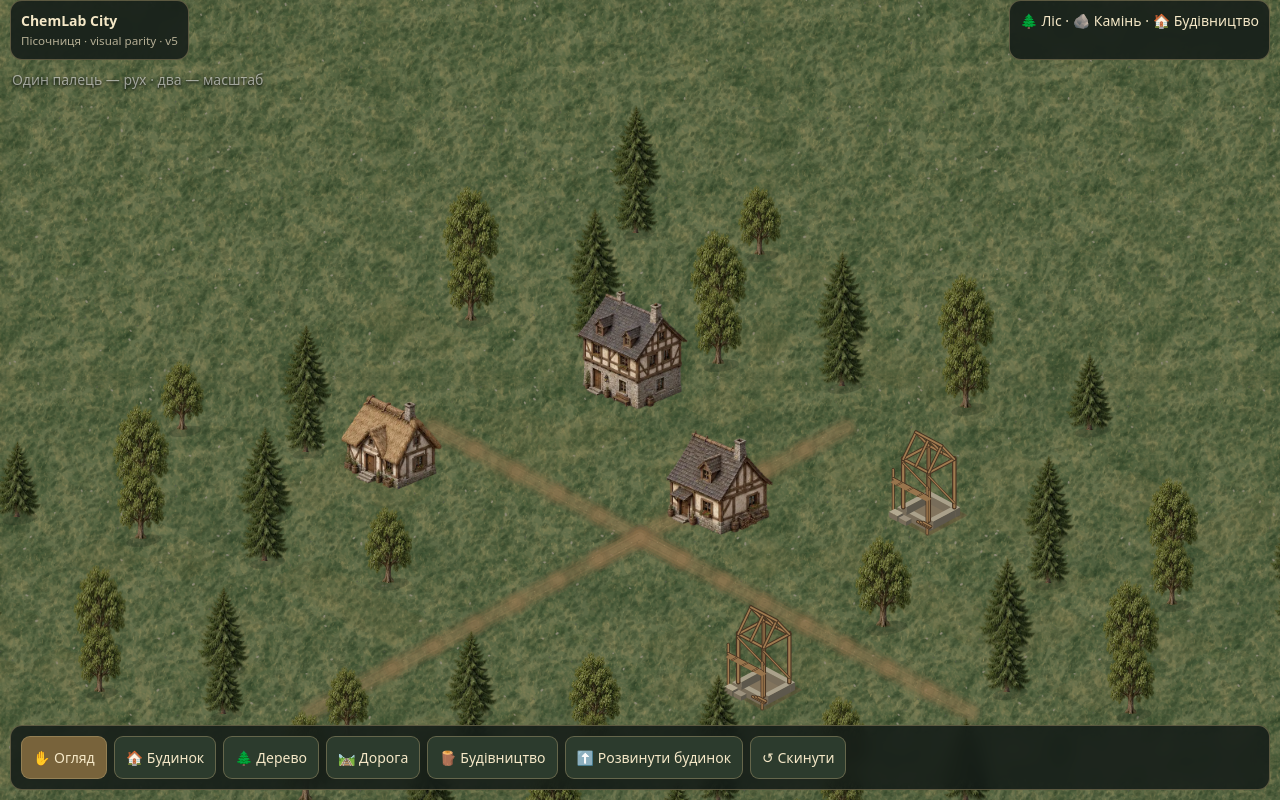
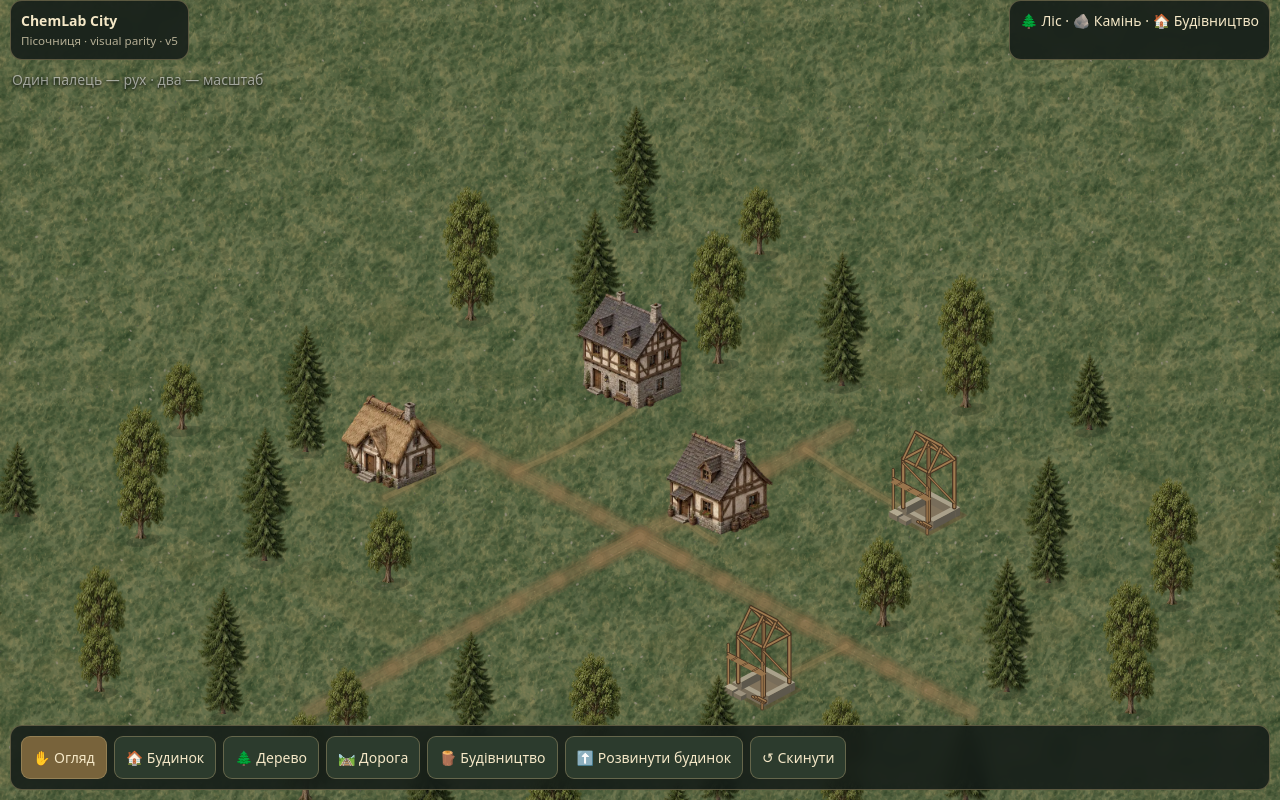
Before and after one commit to evgeniynekrashseo-sys/crystal-cave-game, a website: page dist/city-art-sandbox.html in a window 1280 px wide. Drawn offline with Linux system fonts and the light colour scheme; animation ran at ten frames a second.

Commit message:
feat(city-art): render subtle pedestrian approaches before settlement buildings

```diff
--- a/dist/city-art-sandbox.html
+++ b/dist/city-art-sandbox.html
@@ -4,6 +4,7 @@ import {extractTrees} from './city-nature-sprites.js';
 import {drawConstructionSite} from './city-construction-site.js';
 import {canPlaceDecorativeTree} from './city-scene-placement.js';
 import {initialCameraFrame} from './city-camera-framing.js';
+import {drawSettlementFootpaths} from './city-footpaths.js';
 const groundPattern=makeGroundPattern();
 const canvas=document.querySelector('canvas'),ctx=canvas.getContext('2d'),status=document.querySelector('#status');
 let W=0,H=0,dpr=1,zoom=1,panX=0,panY=0,tool='view',selected=null;
@@ -80,6 +81,8 @@ for(const [a,b,x,y] of segments){const width=Math.max(5,16*zoom);
  for(let i=0;i<Math.min(18,Math.floor(len/4));i++){const t=rand(x,y,i+10),off=(rand(y,x,i+40)-.5)*width*.8;ctx.fillStyle=i%2?'rgba(83,74,54,.27)':'rgba(208,187,143,.26)';ctx.beginPath();ctx.ellipse(a.x+(b.x-a.x)*t+nx*off,a.y+(b.y-a.y)*t+ny*off,Math.max(.5,zoom*(.5+rand(i,x))),Math.max(.35,zoom*.6),0,0,Math.PI*2);ctx.fill()}
 }
 ctx.restore();
+// Tie every occupied plot visually to the existing road network without changing pathfinding.
+drawSettlementFootpaths(ctx,point,objects,roads,zoom);
 for(let o of [...objects].sort((a,b)=>a.x+a.y-b.x-b.y)){if(o.type==='tree'){tree(o)}else if(o.type==='house'){let level=Math.min(4,Math.max(1,o.level));if(!sprite(assets.buildings,level-1,0,4,4,o.x,o.y,130,1.3)){let p=point(o.x+.5,o.y+.5);ctx.fillStyle='#a1845d';ctx.fillRect(p.x-20*zoom,p.y-45*zoom,40*zoom,45*zoom);ctx.fillStyle='#795132';ctx.beginPath();ctx.moveTo(p.x-28*zoom,p.y-45*zoom);ctx.lineTo(p.x,p.y-75*zoom);ctx.lineTo(p.x+28*zoom,p.y-45*zoom);ctx.fill()}}else{drawConstructionSite(ctx,point,o.x,o.y,zoom)}if(selected===o){let p=point(o.x+.5,o.y+.6);ctx.strokeStyle='#ffe7a3';ctx.lineWidth=2;ctx.beginPath();ctx.ellipse(p.x,p.y,45*zoom,18*zoom,0,0,7);ctx.stroke()}}
 requestAnimationFrame(draw)}draw();
 document.querySelectorAll('[data-tool]').forEach(b=>b.onclick=()=>{tool=b.dataset.tool;document.querySelectorAll('[data-tool]').forEach(x=>x.classList.toggle('active',x===b));status.textContent=tool==='view'?'Торкнись будинку, щоб вибрати':'Торкнись землі, щоб додати об’єкт'});
```
